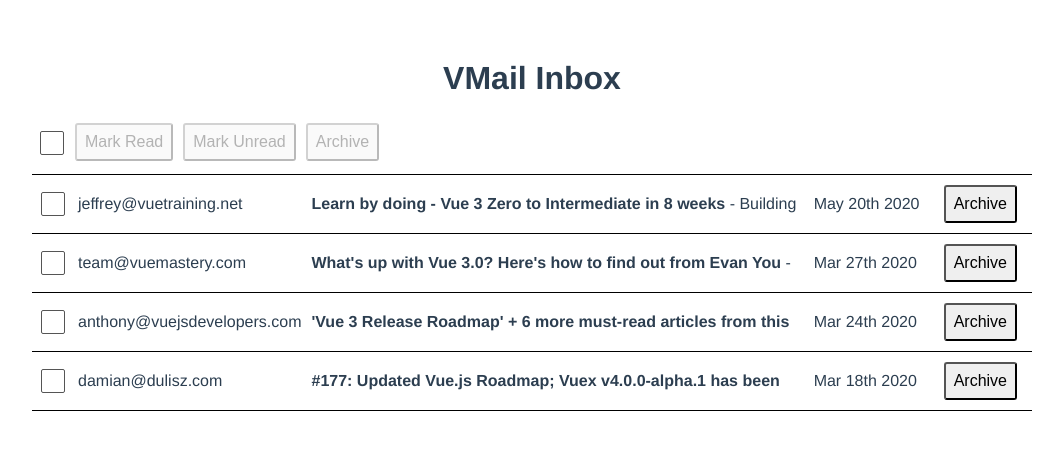
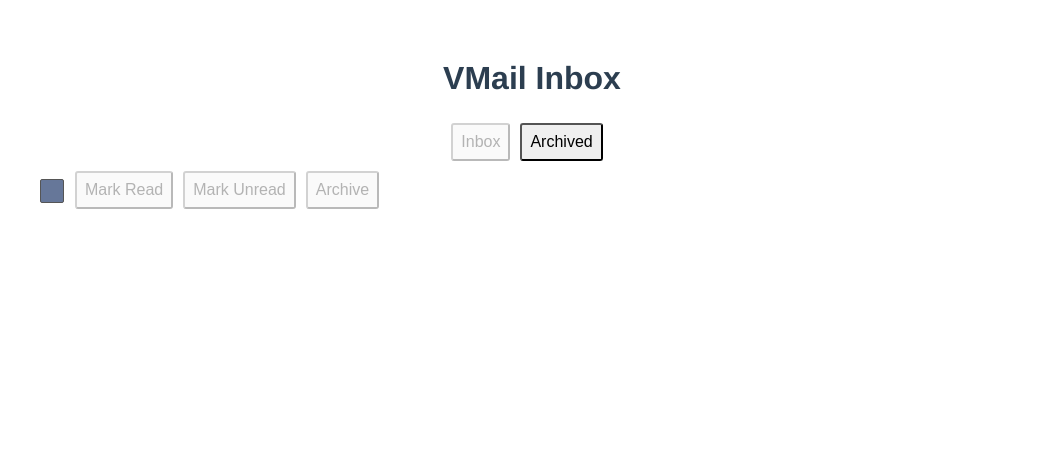
Before and after one commit to francoisblin/gmail-clone, a Vue app: page / in a window 1280 px wide. Shown: the top 450 px of the page, without its empty margins (108-1171 px from the left). Built offline with nearby package versions, Linux system fonts and the light colour scheme; data requests are answered from the project's data file.

Commit message:
deploy app

```diff
--- a/db.json
+++ b/db.json
@@ -6,8 +6,8 @@
       "subject": "What's up with Vue 3.0? Here's how to find out from Evan You",
       "body": "The opening keynote of VueConf US this year was Evan You (the creator of Vue), giving his State of the Vuenion address. He walked us through the journey of getting Vue 3 from a prototype to a reality the past year. He also dove into Vue's overall growth in the community.",
       "sentAt": "2020-03-27T18:25:43.511Z",
-      "archived": false,
-      "read": false
+      "archived": true,
+      "read": true
     },
     {
       "id": 2,
@@ -15,8 +15,8 @@
       "subject": "Learn by doing - Vue 3 Zero to Intermediate in 8 weeks",
       "body": "Building projects is one of the most effective ways to learn - and _the_ most effective way _remember_ what you've learned - but it can be frustrating.\n\nThis 8-week course takes the pain out of 'learning by doing'.\n\nEach week we give you\n\n* a project that will grow your skills without overwhelming you\n* links to hand-picked resources, such as Vue Mastery videos, that share the knowledge you'll need for the project (no more useless rabbit holes)\n* answers to any and all questions you have while working\n* feedback on your completed code (so you're only learning good habits)\n\nOur instructors are standing by to answer your questions.\n\nReady to learn?",
       "sentAt": "2020-05-20T18:25:43.511Z",
-      "archived": false,
-      "read": false
+      "archived": true,
+      "read": true
     },
     {
       "id": 3,
@@ -24,7 +24,7 @@
       "subject": "#177: Updated Vue.js Roadmap; Vuex v4.0.0-alpha.1 has been released; Kia King Ishii join the core team; Nuxt v2.12 released; Videos from Vue.js Amsterdam 2020 are here!",
       "body": "First of all, lets congratulate Kia King Ishii on joining the Vue.js core team! 🎉 He has been doing an incredible job building vuex-orm and will now focus on working on the next versions of Vuex.\n\nSpeaking of which – Vuex v4.0.0-alpha.1 has just been released! This is the version of Vuex that will work with Vue 3.0 but keep the familiar API you know from the current version.",
       "sentAt": "2020-03-18T18:25:43.511Z",
-      "archived": false,
+      "archived": true,
       "read": false
     },
     {
@@ -33,8 +33,8 @@
       "subject": "'Vue 3 Release Roadmap' + 6 more must-read articles from this week",
       "body": "Newsletter Issue #161",
       "sentAt": "2020-03-24T18:25:43.511Z",
-      "archived": false,
-      "read": false
+      "archived": true,
+      "read": true
     }
   ]
 }
--- a/src/components/BulkActionBar.vue
+++ b/src/components/BulkActionBar.vue
@@ -30,10 +30,10 @@
     setup(props){
       let emailSelection = useEmailSelection();
       let numberSelected = computed(() => emailSelection.emails.size)
-      let numberEmails = props.emails.length
-      let allEmailsSelected = computed(() => numberSelected.value === numberEmails)
+      let numberEmails = computed(() => props.emails.length)
+      let allEmailsSelected = computed(() => numberSelected.value === numberEmails.value)
       let someEmailsSelected = computed(() => {
-        return numberSelected.value > 0 && numberSelected.value < numberEmails
+        return numberSelected.value > 0 && numberSelected.value < numberEmails.value
       })
       let bulkSelect = function(){
         if(allEmailsSelected.value) {
--- a/src/components/MailTable.vue
+++ b/src/components/MailTable.vue
@@ -1,8 +1,14 @@
 <template>
-  <BulkActionBar :emails="unarchivedEmails" />
+  <button @click="selectedScreen = 'inbox'"
+          :disabled="selectedScreen == 'inbox'">Inbox</button>
+  <button @click="selectedScreen = 'archive'"
+          :disabled="selectedScreen == 'archive'">Archived</button>
+
+  <BulkActionBar :emails="filteredEmails" />
+
   <table class="mail-table">
     <tbody>
-      <tr v-for="email in unarchivedEmails"
+      <tr v-for="email in filteredEmails"
           :key="email.id"
           :class="['clickable', email.read ? 'read' : '']">
         <td>
@@ -21,6 +27,7 @@
       </tr>
     </tbody>
   </table>
+
   <ModalView v-if="openedEmail" @closeModal="openedEmail = null">
     <MailView :email="openedEmail" @changeEmail="changeEmail" />
   </ModalView>
@@ -32,7 +39,7 @@
   import MailView from '@/components/MailView.vue';
   import ModalView from '@/components/ModalView.vue';
   import BulkActionBar from '@/components/BulkActionBar.vue';
-  import { ref } from 'vue';
+  import { reactive, ref } from 'vue';
   import useEmailSelection from '@/composables/use-email-selection'
   export default {
     async setup(){
@@ -41,13 +48,14 @@
         emailSelection: useEmailSelection(),
         format,
         emails: ref(emails),
-        openedEmail: ref(null)
+        openedEmail: ref(null),
+        selectedScreen: ref('inbox')
       }
     },
     components: {
       MailView,
       ModalView,
-      BulkActionBar
+      BulkActionBar,
     },
     computed: {
       sortedEmails() {
@@ -55,11 +63,19 @@
           return e1.sentAt < e2.sentAt ? 1 : -1
         })
       },
-      unarchivedEmails() {
-        return this.sortedEmails.filter(e => !e.archived)
+      filteredEmails() {
+        if(this.selectedScreen == 'inbox') {
+          return this.sortedEmails.filter(e => !e.archived)
+        } else {
+          return this.sortedEmails.filter(e => e.archived)
+        }
       }
     },
     methods: {
+      selectScreen(newScreen) {
+        this.selectedScreen = newScreen
+        this.emailSelection.clear()
+      },
       openEmail(email) {
         this.openedEmail = email
         if(email) {
@@ -78,7 +94,7 @@
         if(save) { this.updateEmail(email) }
         if(closeModal) { this.openedEmail = null }
         if(changeIndex) {
-          let emails = this.unarchivedEmails
+          let emails = this.filteredEmails
           let currentIndex = emails.indexOf(this.openedEmail)
           let newEmail = emails[currentIndex + changeIndex]
           this.openEmail(newEmail)
```
